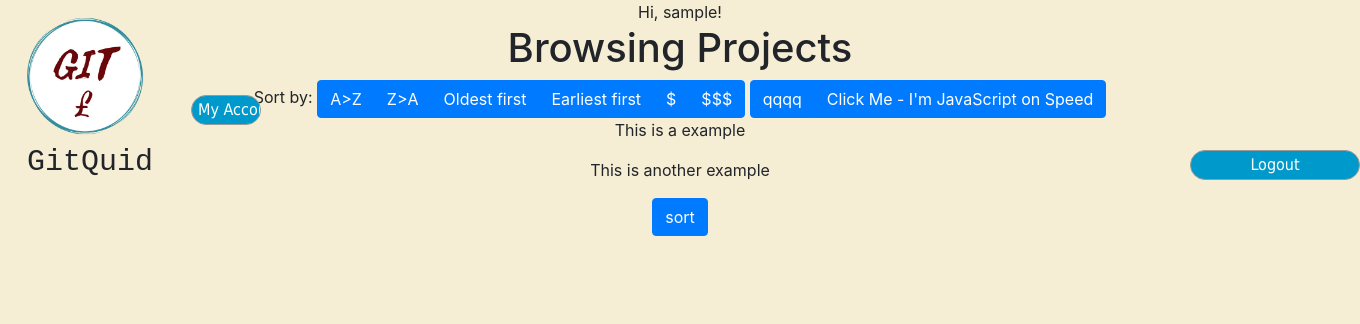
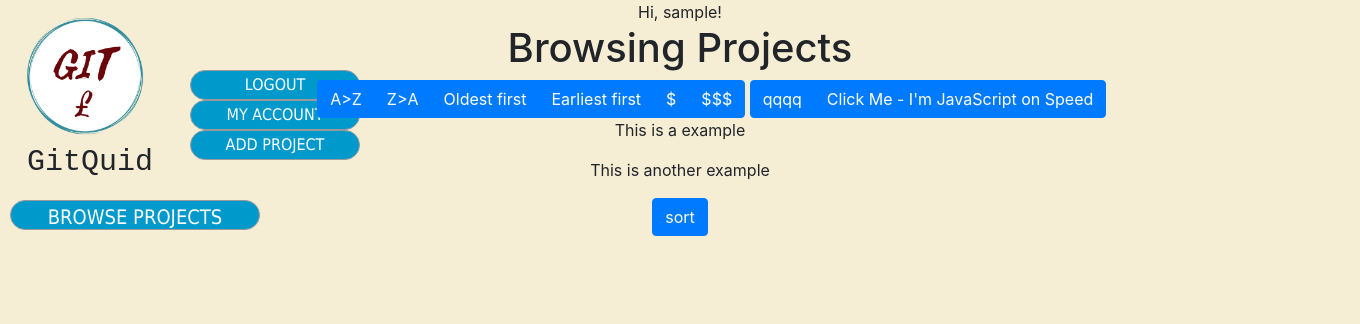
Before and after one commit to Purepeace/GitQuidProject, a Django app: page /GitQuid/projects/ in a window 1360 px wide. Shown: the top 324 px of the page. Run offline with Django 3.2, Linux system fonts and the light colour scheme; the visitor is signed in with stand-in values (Sample User, id 1); data that the repository does not hold is empty; some libraries are stand-ins or nearby versions.

Commit message:
Add Project page

```diff
--- a/GitQuid/urls.py
+++ b/GitQuid/urls.py
@@ -19,5 +19,6 @@ urlpatterns = [
     url(r'^logout/$', views.user_logout, name='logout'),
     url(r'^register/$', views.register, name='register'),
     url(r'^projects/$', views.browse_projects, name='browse_projects'),
+    url(r'^add_project/$', views.add_project, name='add_project'),
 
 ]
--- a/GitQuid/views.py
+++ b/GitQuid/views.py
@@ -4,12 +4,12 @@
 # Pov
 # !!!
 
-from django.shortcuts import render
+from django.shortcuts import render, redirect
 from GitQuid.models import Category
 from GitQuid.forms import CategoryForm
 # from GitQuid.forms import ProjectForm
 
-from GitQuid.forms import UserForm, UserProfileForm
+from GitQuid.forms import UserForm, UserProfileForm, ProjectForm
 from GitQuid.models import *
 from django.contrib.auth import authenticate, login
 from django.http import HttpResponseRedirect, HttpResponse
@@ -40,6 +40,9 @@ def index(request):
         username = request.POST.get('username')
         password = request.POST.get('password')
 
+        category_list = Category.objects.order_by('-likes')[:5]
+        context_dict = {'categories': category_list}
+
         # Use Django's machinery to attempt to see if the username/password
         # combination is valid - a User object is returned if it is.
         user = authenticate(username=username, password=password)
@@ -47,6 +50,7 @@ def index(request):
 
     response = render(request, 'GitQuid/index.html')
     return response
+
 
 
 def account(request):
@@ -158,27 +162,23 @@ def show_category(request, category_name_slug):
 #     return render(request, 'GitQuid/add_category.html', {'form': form})
 #
 #
-# def add_project(request, category_name_slug):
-#     try:
-#         category = Category.objects.get(slug=category_name_slug)
-#     except Category.DoesNotExist:
-#         category = None
-#
-#     form = ProjectForm()
-#     if request.method == 'POST':
-#         form = ProjectForm(request.POST)
-#         if form.is_valid():
-#             if category:
-#                 project = form.save(commit=False)
-#                 project.category = category
-#                 project.views = 0
-#                 project.save()
-#                 return show_category(request, category_name_slug)
-#             else:
-#                 print(form.errors)
-#
-#     context_dict = {'form': form, 'category': category}
-#     return render(request, 'GitQuid/add_project.html', context_dict)
+
+def add_project(request):
+
+     if request.method == "POST":
+        form = ProjectForm(request.POST)
+        if form.is_valid():
+            post = form.save(commit=False)
+            post.author = request.user
+            post.published_date = timezone.now()
+            post.save()
+            return redirect('/GitQuid/projects/')
+     else:
+        form = ProjectForm()
+        context_dict = {'form': form}
+
+     return render(request, 'GitQuid/add_project.html', context_dict)
+
 #
 #
 def view_detail(request):
--- a/populate.py
+++ b/populate.py
@@ -32,7 +32,7 @@ def populate():
              is_staff=True)
     u.save()
     # User sets up profile
-    up = UserProfile(id=None, user=u, picture=None, description="Hi I am from Wilno")
+    up = UserProfile(id=None, user=u, picture=None, description="Hello i am the superuser")
     up.save()
     # User creates a project
     p = Project(userProfile=up, name="Awesome project", body="Lorem Ipsum of the awesome project",
@@ -57,6 +57,7 @@ def populate():
     d2.save()
     d3 = Donation(userProfile=up, project=p3, amount=1337.00, date=timezone.now(), comment="Amazing project")
     d3.save()
+
 
 
 #     u = add_User("Berta", "latushk", "hi@labas.lt", None, "Hi I am from Wilno")
--- a/static/css/main.css
+++ b/static/css/main.css
@@ -95,3 +95,44 @@ hr {
     border-style: inset;
     border-width: 1px;
 }
+#position5 {
+
+    width: 170px;
+    position: absolute;
+    top: 130px;
+    left: 190px;
+
+}
+#position6 {
+
+    width: 170px;
+    position: absolute;
+    top: 100px;
+    left: 190px;
+
+}
+#position7 {
+
+    width: 250px;
+    position: absolute;
+    top: 200px;
+    left: 10px;
+    font-size: 20px;
+
+}
+#position8 {
+
+   width: 170px;
+    position: absolute;
+    top: 70px;
+    left: 190px;
+
+}
+#position9 {
+
+   width: 170px;
+    position: absolute;
+    top: 650px;
+    left: 620px;
+
+}
--- a/templates/GitQuid/account.html
+++ b/templates/GitQuid/account.html
@@ -9,7 +9,9 @@
 <div align=center>
 YOUR DETAILS: <br/>
 USERNAME: {{ user.username }}<br/>
-<img src="{{ user.userprofile.picture.url }}" alt="User Profile Picture" width="100px"/><br/>
+    {% if user.userprofile.picture.url != null %}
+    <img src="{{ user.userprofile.picture.url }}" alt="User Profile Picture" width="100px"/><br/>
+    {% endif %}
 EMAIL: {{ user.email }}<br/>
     DESCRIPTION: {{ user.userprofile.description }}<br/>
 </div>
--- a/templates/GitQuid/base.html
+++ b/templates/GitQuid/base.html
@@ -1,7 +1,7 @@
 <!DOCTYPE html>
 {% load staticfiles %}
-<script src="{% static "Libraries/jquery/jquery.js" %}"></script>
-<script src="{% static "js/gitquid-jquery.js" %}"></script>
+<script src="{% static 'Libraries/jquery/jquery.js' %}"></script>
+<script src="{% static 'js/gitquid-jquery.js' %}"></script>
 <html lang="en">
 <head>
     <meta charset="UTF-8">
@@ -15,21 +15,30 @@
 <header>
     <img id="logo" src="{% static 'images/logo.png' %}" alt="GitQuid Logo"/>
     <div id="title">GitQuid</div>
+    <form action="{% url 'GitQuid:browse_projects' %}">
+                <input type="submit" value="BROWSE PROJECTS" id="position7">
+            </form>
+
     {% block login_block %}
 
         {% if user.is_authenticated %}
             <div align="center">Hi, {{ user.username }}!</div>
             <form action="{% url 'GitQuid:logout' %}">
-                <input id="position4" type="submit" value="Logout">
+                <input type="submit" value="LOGOUT" id="position8">
             </form>
-            <form action="{% url 'GitQuid:account' %}">
-                <input type="submit" value="My Account">
+            <form action="{% url 'GitQuid:account' %}" >
+                <input type="submit" value="MY ACCOUNT" id="position6">
+            </form>
+
+        <form action="{% url 'GitQuid:add_project' %}">
+                <input type="submit" value="ADD PROJECT" id="position5">
             </form>
         {% else %}
+            <div>
             <form action="{% url 'GitQuid:register' %}">
                 <input id="position3" type="submit" value="SIGN UP">
             </form>
-            <div>
+
                 <form id="login_form" method="post" action="{% url 'GitQuid:index' %}">
                     {% csrf_token %}
                     <div id="position">Username</div>
--- a/templates/GitQuid/browseProjects.html
+++ b/templates/GitQuid/browseProjects.html
@@ -2,8 +2,8 @@
 {% load staticfiles %}
 {#{% load sort_extras %}#}
 
-{#<script src="{% static "js/jquery.js" %}"></script>#}
-{#<script src="{% static "js/GitQuid.js" %}"></script>#}
+{#<script src="{% static 'js/jquery.js' %}"></script>#}
+{#<script src="{% static 'js/GitQuid.js' %}"></script>#}
 
 
 {% block title_block %}
```
Also changed, not shown: GitQuid/forms.py (+12 -2 lines), templates/GitQuid/add_project.html (added, +17 -0 lines), templates/GitQuid/createProject.html (deleted, +0 -10 lines), templates/GitQuid/index.html (+1 -17 lines).
